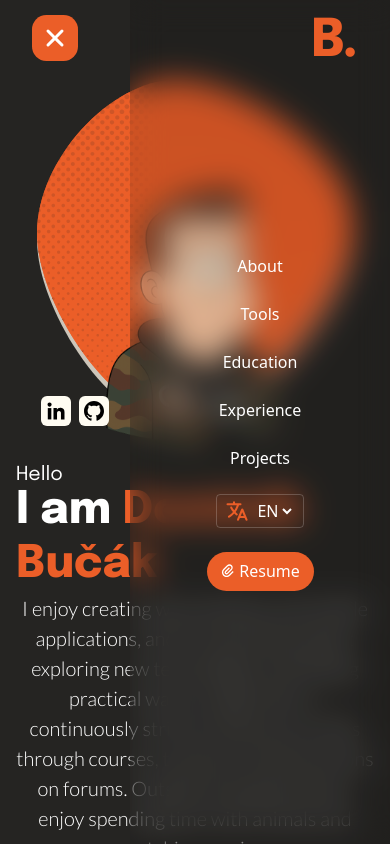
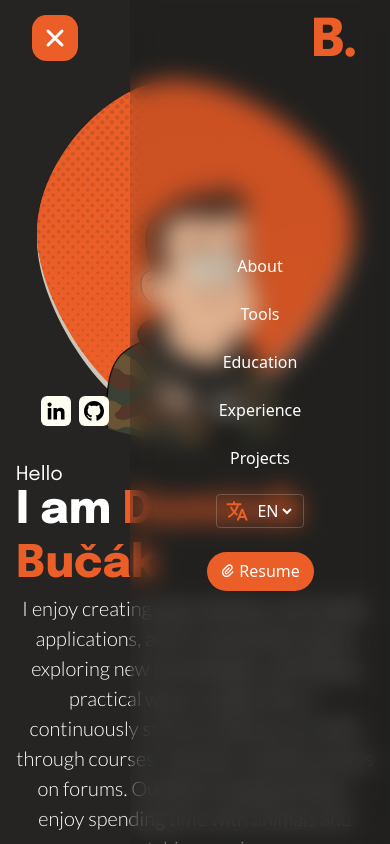
Before and after one commit to Dominikk27/portfolioWebsite, a Next.js app: page /en in a window 390 px wide. Both pictures are taken after a click on the element 55 px from the left and 37 px from the top of the page. Shown: the top 844 px of the page. Built offline with nearby package versions, Linux system fonts and the light colour scheme.

Commit message:
blur fix

```diff
--- a/src/app/[locale]/components/Navigation.js
+++ b/src/app/[locale]/components/Navigation.js
@@ -46,7 +46,7 @@ const Navigation = () => {
 
   return (
     <div className={`fixed w-full px-[2rem] py-2 flex flex-row-reverse md:flex-row justify-between items-center transition-all duration-500 ease-in z-[1000]
-                    ${scrolled ? "bg-black/10 backdrop-blur-md z-100" : ""}`}>
+                    ${scrolled ? "md:bg-black/10 md:backdrop-blur-md z-100" : ""}`}>
       <div className="logo w-auto h-full flex items-center justify-center pt-2">
         <motion.a
           whileHover={{rotate: 360}}
@@ -70,7 +70,7 @@ const Navigation = () => {
       </div>
 
       {/* MOBILE HAMBURGER */}
-        <div className="md:hidden w-[2.9rem] h-[2.9rem] rounded-[0.9rem] bg-accent flex justify-center items-center z-10" onClick={() => setIsOpen(!isOpen)}>
+      <div className="md:hidden w-[2.9rem] h-[2.9rem] rounded-[0.9rem] bg-accent flex justify-center items-center z-[105]" onClick={() => setIsOpen(!isOpen)}>
         { isOpen ? (
             <IoClose className='icon'/>
           ) :
@@ -86,7 +86,7 @@ const Navigation = () => {
             animate={{ x: 0 }}
             exit={{ x: "100%" }}
             transition={{ duration: 0.3 }}
-              className="fixed top-0 right-0 w-2/3 h-screen bg-black/10 backdrop-blur-lg flex flex-col items-center justify-center gap-6 text-white md:hidden z-[100]"
+            className="fixed top-0 right-0 w-2/3 h-screen bg-black/10 backdrop-blur-md flex flex-col items-center justify-center gap-6 text-white md:hidden z-[100]"
           >
             {navLinks.map((link) => (
               <a key={link.labelKey}
```
Lines whose indentation alone changed are shown as unchanged.
